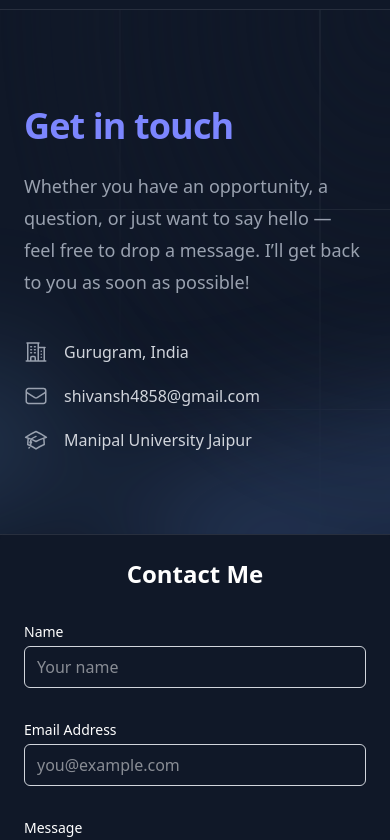
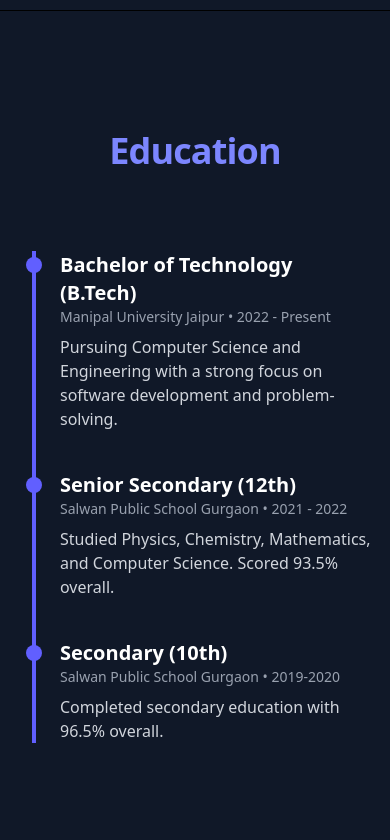
Before and after one commit to shiv2706/shivanshpradhan, a React (Vite) app: page / in a window 390 px wide. Shown: the part 4100-4940 px from the top of the page. Built offline with nearby package versions, Linux system fonts and the light colour scheme; no server answers.

Commit message:
education

```diff
--- /dev/null
+++ b/src/components/education.jsx
@@ -0,0 +1,46 @@
+import React from "react";
+import { motion } from "framer-motion";
+
+const educationData = [
+    {
+        degree: "Bachelor of Technology (B.Tech)",
+        institution: "Manipal University Jaipur",
+        year: "2022 - Present",
+        description: "Pursuing Computer Science and Engineering with a strong focus on software development and problem-solving.",
+    },
+    {
+        degree: "Senior Secondary (12th)",
+        institution: "Salwan Public School Gurgaon",
+        year: "2021 - 2022",
+        description: "Studied Physics, Chemistry, Mathematics, and Computer Science. Scored 93.5% overall.",
+    },
+    {
+        degree: "Secondary (10th)",
+        institution: "Salwan Public School Gurgaon",
+        year: "2019-2020",
+        description: "Completed secondary education with 96.5% overall.",
+    },
+];
+
+const EducationTimeline = () => {
+    return (
+        <section className="py-10 px-4  md:px-10 bg-gray-900 text-white">
+            <div className="relative border-l-4 border-indigo-500 ml-4">
+                {educationData.map((edu, index) => (
+                    <div
+                        key={index}
+                        className="mb-10 ml-6 relative"
+
+                    >
+                        <div className="absolute w-4 h-4 bg-indigo-500 rounded-full -left-8.5 top-1.5"></div>
+                        <h3 className="text-xl font-semibold">{edu.degree}</h3>
+                        <p className="text-sm text-gray-400">{edu.institution} • {edu.year}</p>
+                        <p className="mt-2 text-gray-300">{edu.description}</p>
+                    </div>
+                ))}
+            </div>
+        </section>
+    );
+};
+
+export default EducationTimeline;
--- a/src/pages/homepage.jsx
+++ b/src/pages/homepage.jsx
@@ -9,7 +9,7 @@ import {
     Cog6ToothIcon,
     FingerPrintIcon,
     LockClosedIcon,
-    ServerIcon,
+    ServerIcon, CheckIcon
 } from '@heroicons/react/20/solid'
 import { BuildingOffice2Icon, EnvelopeIcon, PhoneIcon, AcademicCapIcon } from '@heroicons/react/24/outline'
 import { BoltIcon, CalendarDaysIcon, UsersIcon } from '@heroicons/react/24/outline'
@@ -18,6 +18,7 @@ import ScrollAnimate from "../components/scrollanimation.jsx";
 import ContactForm from "../components/form.jsx";
 import CountUp from "react-countup";
 import { useInView } from 'react-intersection-observer';
+import EducationTimeline from '../components/education';
 
 
 const footerNavigation = {
@@ -147,6 +148,18 @@ const posts = [
         },
         skills: ["React.js", "Tailwind CSS", "Javascript" , "Framer Motion Library" ],
     },
+]
+const steps = [
+    { name: 'Create account', description: 'Vitae sed mi luctus laoreet.', href: '#', status: 'complete' },
+    {
+        name: 'Profile information',
+        description: 'Cursus semper viverra facilisis et et some more.',
+        href: '#',
+        status: 'current',
+    },
+    { name: 'Business information', description: 'Penatibus eu quis ante.', href: '#', status: 'upcoming' },
+    { name: 'Theme', description: 'Faucibus nec enim leo et.', href: '#', status: 'upcoming' },
+    { name: 'Preview', description: 'Iusto et officia maiores porro ad non quas.', href: '#', status: 'upcoming' },
 ]
 
 function classNames(...classes) {
@@ -348,7 +361,7 @@ const HomePage = () =>{
 
                 {/* Skills section */}
 
-                <div className="mx-auto mt-0 max-w-7xl border-b px-6 sm:mt-0 lg:px-8 lg:mt-5">
+                <div className="mx-auto mt-0 max-w-7xl border-b px-6 lg:mt-20 lg:px-8 ">
                     <ScrollAnimate
                         initial={{y: -40 , opacity: 0}}
                         animate={{y: 0, opacity: 1}}>
@@ -535,7 +548,7 @@ const HomePage = () =>{
 
                 </div>
                 {/*Leetcode section*/}
-                <div>
+                <div className="border-b pb-30">
                     <ScrollAnimate
                         initial={{y: -50 , opacity: 0}}
                         animate={{y: 0, opacity: 1}}>
@@ -586,6 +599,26 @@ const HomePage = () =>{
                     </ScrollAnimate>
 
                 </div>
+                <div className="pb-0">
+                    <ScrollAnimate
+                        initial={{y: -50 , opacity: 0}}
+                        animate={{y: 0, opacity: 1}}>
+                        <div className="mx-auto max-w-2xl text-center mt-30 lg:text-center mb-10 lg:mb-20">
+                            <p className="mt-2 text-4xl font-semibold tracking-tight text-pretty text-indigo-400 sm:text-5xl lg:text-balance">
+                                Education
+                            </p>
+                        </div>
+                    </ScrollAnimate>
+                    <div>
+                        <ScrollAnimate
+                            initial={{x: -50 , opacity: 0}}
+                            animate={{x: 0, opacity: 1}}>
+                            <EducationTimeline/>
+                        </ScrollAnimate>
+
+                    </div>
+                </div>
+
                 {/*contact section*/}
                 <div id="contact-section" className="relative isolate mt-30 bg-gray-900">
                     <div className="mx-auto grid max-w-7xl grid-cols-1 lg:grid-cols-2">
```
